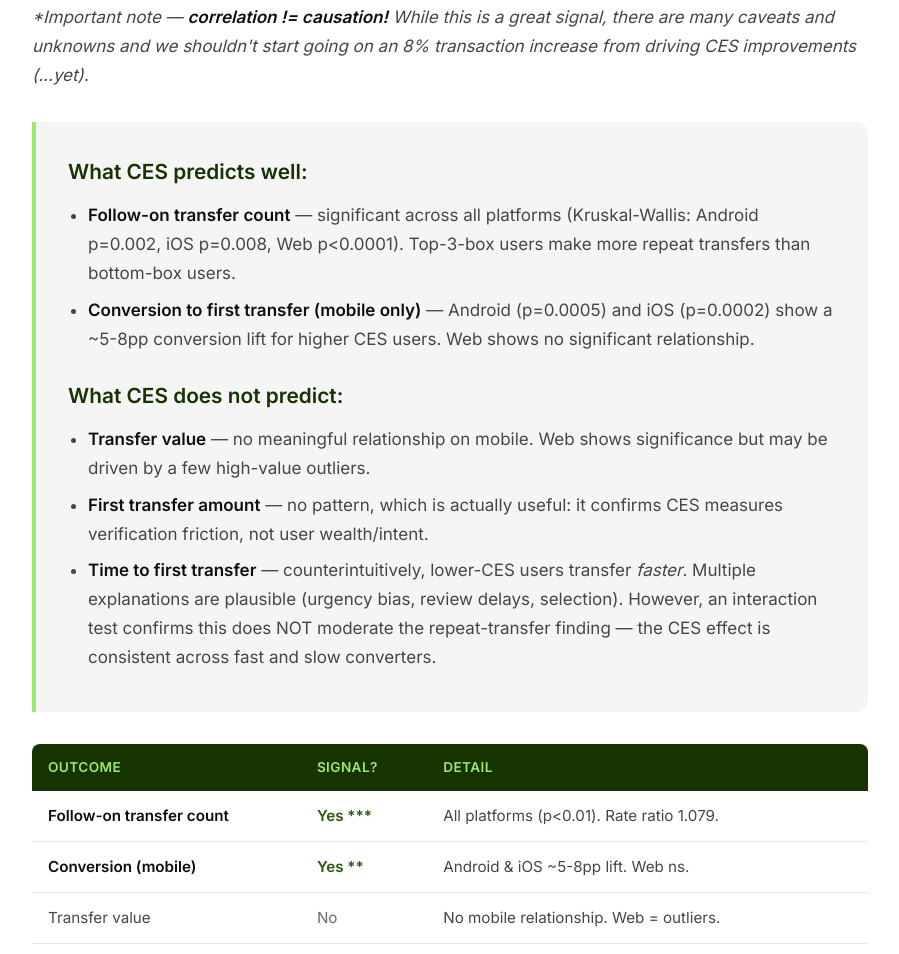
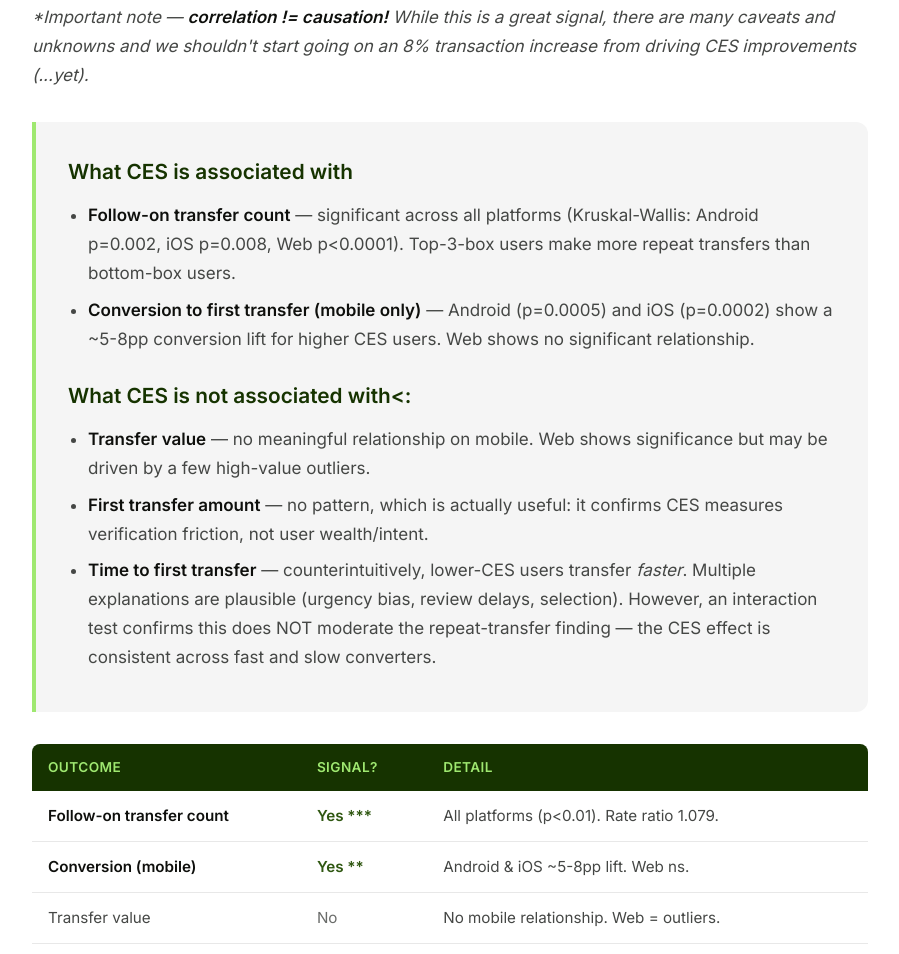
Before and after one commit to bcarroll-wise/Consumer-CES-and-Follow-On-Behavior, a plain HTML site: page index.html in a window 1280 px wide. Shown: the part 1232-2186 px from the top of the page, without its empty margins (190-1089 px from the left). Drawn offline with Linux system fonts and the light colour scheme.

Commit message:
Update index.html

```diff
--- a/index.html
+++ b/index.html
@@ -362,13 +362,13 @@
 <p><em>*Important note &mdash; <strong>correlation != causation!</strong> While this is a great signal, there are many caveats and unknowns and we shouldn't start going on an 8% transaction increase from driving CES improvements (...yet).</em></p>
 
 <div class="findings-box">
-    <h3>What CES predicts well:</h3>
+    <h3>What CES is associated with</h3>
     <ul>
         <li><strong>Follow-on transfer count</strong> &mdash; significant across all platforms (Kruskal-Wallis: Android p=0.002, iOS p=0.008, Web p&lt;0.0001). Top-3-box users make more repeat transfers than bottom-box users.</li>
         <li><strong>Conversion to first transfer (mobile only)</strong> &mdash; Android (p=0.0005) and iOS (p=0.0002) show a ~5-8pp conversion lift for higher CES users. Web shows no significant relationship.</li>
     </ul>
 
-    <h3 style="margin-top: 24px;">What CES does not predict:</h3>
+    <h3 style="margin-top: 24px;">What CES is not associated with<:</h3>
     <ul>
         <li><strong>Transfer value</strong> &mdash; no meaningful relationship on mobile. Web shows significance but may be driven by a few high-value outliers.</li>
         <li><strong>First transfer amount</strong> &mdash; no pattern, which is actually useful: it confirms CES measures verification friction, not user wealth/intent.</li>
```
